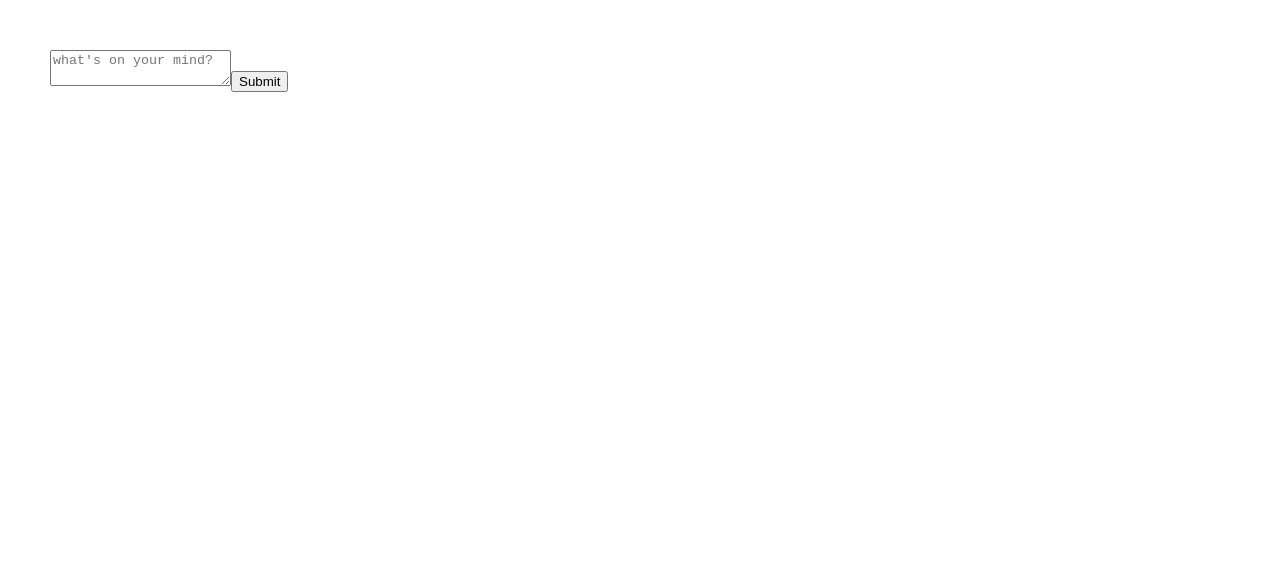
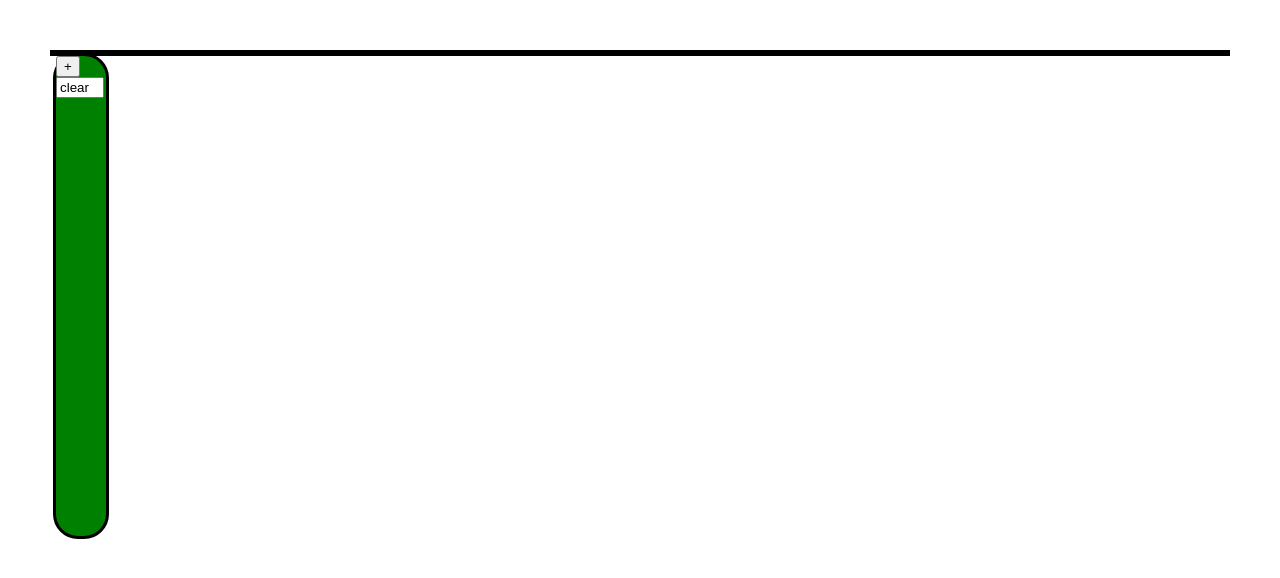
Before and after one commit to vanbietnguyen/notes-app, a React (Create React App) app: page / in a window 1280 px wide. Shown: the top 578 px of the page. Built offline with nearby package versions, Linux system fonts and the light colour scheme.

Commit message:
added modal and sidebar

```diff
--- a/src/components/notes/Notes.js
+++ b/src/components/notes/Notes.js
@@ -15,9 +15,21 @@ const Notes = ({ notes, setNotes }) => {
         setNotes(newNotes)
     }
 
+    // converting pixels to vh/vw (for later)
+    // px in vw: 100 * px / windowWidth.
+    // px in vh: 100 * px / windowHeight.
+
     const dropNote = event => {
-        event.target.style.left = `${event.pageX - 50}px`;
-        event.target.style.top = `${event.pageY - 50}px`;
+        let xCoordinate = event.pageX - 50
+        let yCoordinate = event.pageY - 50
+
+        if(xCoordinate < 65) xCoordinate = 65
+        if(xCoordinate > 1100) xCoordinate = 1100
+        if(yCoordinate < 10) yCoordinate = 10
+        if(yCoordinate > 450) yCoordinate = 450
+
+        event.target.style.left = `${xCoordinate}px`;
+        event.target.style.top = `${yCoordinate}px`;
       };
 
     const allNotes = notes.map(note => {
--- a/src/components/notes/NotesCreator.js
+++ b/src/components/notes/NotesModal.js
@@ -1,12 +1,15 @@
 import React, { useEffect, useState } from 'react';
 import { v4 as uuid } from 'uuid';
 
-const NotesCreator = ({ notes, setNotes }) => {
+const NotesModal = ({ notes, setNotes, closeModal }) => {
     // take the value from target and set it as the value sent back to notes
     const [notesInput, setNotesInput] = useState('')
 
     const addNote = (e) => {
         e.preventDefault()
+
+        let textArea = document.querySelector('#note-text-area')
+        textArea.value = ''
 
         let note = {
             'id': uuid(),
@@ -17,13 +20,15 @@ const NotesCreator = ({ notes, setNotes }) => {
         const newNotes = notes.slice()
         newNotes.push(note)
         setNotes(newNotes)
+        closeModal()
+
     }
 
     return (
-        <div>
+        <div className="notes-modal">
             <form>
-                <textarea  onChange={(e)=> setNotesInput(e.target.value)} placeholder="what's on your mind?"></textarea>
-                <input onClick={(e) => addNote(e)} type="submit"></input>
+                <textarea  id="note-text-area" onChange={(e)=> setNotesInput(e.target.value)} placeholder="what's on your mind?"></textarea>
+                <input onClick={(e) => addNote(e)} value="+" type="submit"></input>
             </form>
         </div>
     )
@@ -31,4 +36,4 @@ const NotesCreator = ({ notes, setNotes }) => {
 
 // onChange={(e)=> setNotesInput(e.target.value)}
 
-export default NotesCreator;
+export default NotesModal;
--- /dev/null
+++ b/src/components/sidebar/ClearButton.js
@@ -0,0 +1,16 @@
+import React from 'react';
+
+
+const ClearButton = ({ notes, setNotes }) => {
+    // clear canvas by retrieving entire notes array and setting it to {}
+    const clear = () => {
+        setNotes([])
+    }
+
+    return (
+        <input className="sidebar-button" value="clear" onClick={clear} />
+    )
+};
+
+
+export default ClearButton;
--- /dev/null
+++ b/src/components/sidebar/NotesButton.js
@@ -0,0 +1,11 @@
+import React from 'react';
+
+
+const NotesButton = ({openModal}) => {
+
+    return (
+        <input value="+" type="submit" onClick={() => openModal()}/>
+    )
+}
+
+export default NotesButton;
--- a/src/containers/NotesContainer.js
+++ b/src/containers/NotesContainer.js
@@ -1,15 +1,28 @@
 import React, { useState } from 'react';
 import Notes from '../components/notes/Notes'
-import NotesCreator from '../components/notes/NotesCreator'
+import Sidebar from './Sidebar'
+import NotesModal from '../components/notes/NotesModal'
+
 
 const NotesContainer = () => {
 
     const [notes, setNotes] = useState([])
+    const [showModal, setModal] = useState(false)
+
+    // const openModal = () => console.log('open Modal triggered')
+    const changeModal = () => setModal(prev => !prev)
 
     return (
-        <div>
-            <NotesCreator notes={notes} setNotes={setNotes} />
-            <Notes notes={notes} setNotes={setNotes} />
+        <div className="notes-container">
+
+            { showModal ?
+                    <NotesModal notes={notes} setNotes={setNotes} closeModal={changeModal} />
+            :
+                <>
+                    <Sidebar notes={notes} setNotes={setNotes} openModal={changeModal}/>
+                    <Notes notes={notes} setNotes={setNotes} />
+                </> }
+
         </div>
     )
 }
--- /dev/null
+++ b/src/containers/Sidebar.js
@@ -0,0 +1,14 @@
+import React from 'react';
+import ClearButton from '../components/sidebar/ClearButton'
+import NotesButton from '../components/sidebar/NotesButton'
+
+const Sidebar = ({ notes, setNotes, openModal }) => {
+    return (
+        <div id="sidebar">
+            <NotesButton openModal={openModal} />
+            <ClearButton notes={notes} setNotes={setNotes} />
+        </div>
+    )
+};
+
+export default Sidebar;
--- a/src/scss/app.scss
+++ b/src/scss/app.scss
@@ -1,2 +1,3 @@
 @import 'body.scss';
+@import 'sidebar.scss';
 @import 'notes.scss';
--- a/src/scss/body.scss
+++ b/src/scss/body.scss
@@ -1,5 +1,5 @@
 * {
-    box-sizing: border-box;
+    // box-sizing: border-box;
 }
 
 body {
--- a/src/scss/notes.scss
+++ b/src/scss/notes.scss
@@ -8,3 +8,20 @@
     width: 200px;
     padding: 20px;
 }
+
+.notes-container {
+    position: relative;
+    border: solid;
+}
+
+.notes-modal {
+    position: fixed;
+    display: flex;
+    width: 40vh;
+    border: solid;
+    position: fixed;
+    top: 50%;
+    left: 50%;
+  /* bring your own prefixes */
+    transform: translate(-50%, -50%);
+}
--- /dev/null
+++ b/src/scss/sidebar.scss
@@ -0,0 +1,16 @@
+#sidebar {
+    position: absolute;
+    cursor: pointer;
+    background-color: green;
+    border: solid;
+    border-radius: 25px;
+    top: 20%;
+    // left: 300px;
+    height: 60vh;
+    width: 50px;
+    // padding: 20px;
+}
+
+.sidebar-button {
+    width: 40px;
+}
```
